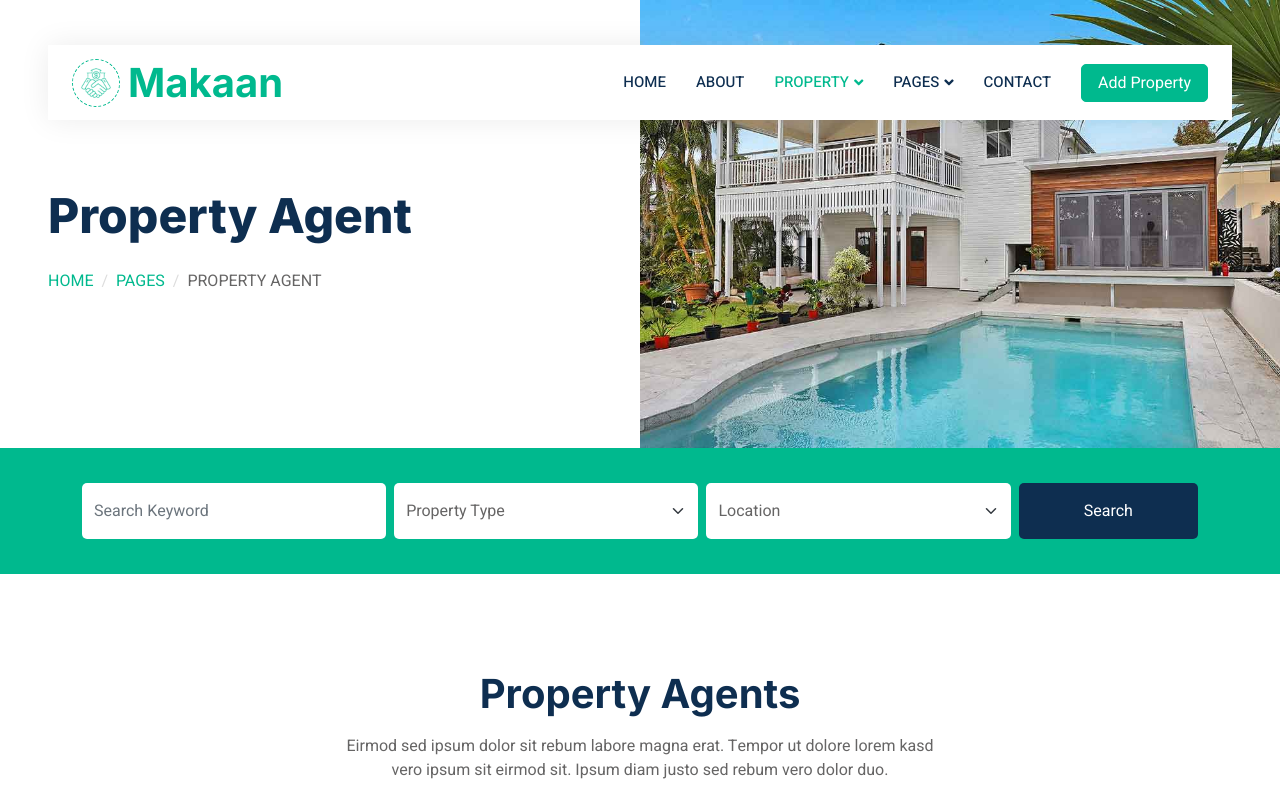
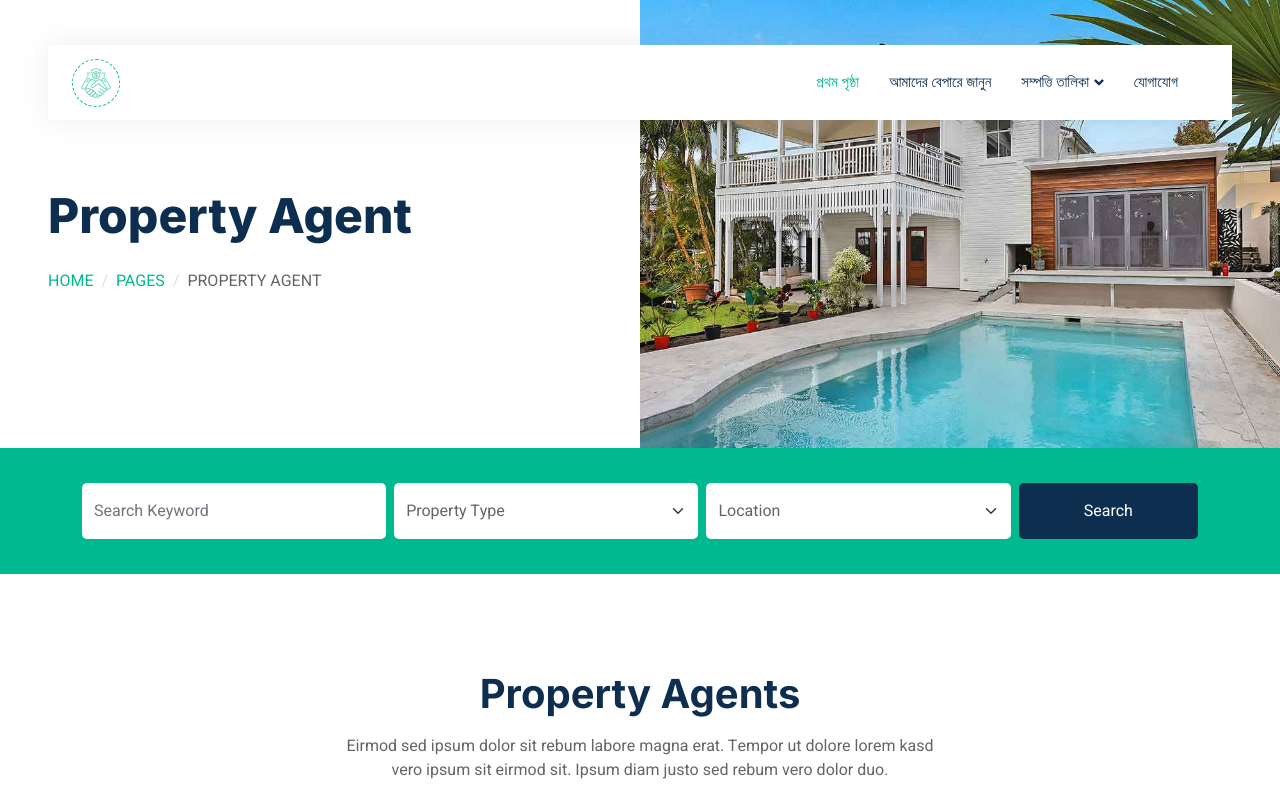
Before and after one commit to jahids-web/Land-Communication, a plain HTML site: page Land-Communication/property-agent.html in a window 1280 px wide. Shown: the top 800 px of the page. Drawn offline with nearby package versions, Linux system fonts and the light colour scheme.

Commit message:
Change some code

```diff
--- a/Land-Communication/property-agent.html
+++ b/Land-Communication/property-agent.html
@@ -42,45 +42,45 @@
         <!-- Spinner End -->
 
 
-        <!-- Navbar Start -->
-        <div class="container-fluid nav-bar bg-transparent">
+         <!-- Navbar Start -->
+         <div class="container-fluid nav-bar bg-transparent">
             <nav class="navbar navbar-expand-lg bg-white navbar-light py-0 px-4">
                 <a href="index.html" class="navbar-brand d-flex align-items-center text-center">
                     <div class="icon p-2 me-2">
                         <img class="img-fluid" src="img/icon-deal.png" alt="Icon" style="width: 30px; height: 30px;">
                     </div>
-                    <h1 class="m-0 text-primary">Makaan</h1>
+                    <h1 class="m-0 text-primary"></h1>
                 </a>
                 <button type="button" class="navbar-toggler" data-bs-toggle="collapse" data-bs-target="#navbarCollapse">
                     <span class="navbar-toggler-icon"></span>
                 </button>
                 <div class="collapse navbar-collapse" id="navbarCollapse">
                     <div class="navbar-nav ms-auto">
-                        <a href="index.html" class="nav-item nav-link">Home</a>
-                        <a href="about.html" class="nav-item nav-link">About</a>
+                        <a href="index.html" class="nav-item nav-link active">প্রথম পৃষ্ঠা</a>
+                        <a href="about.html" class="nav-item nav-link">আমাদের বেপারে জানুন</a>
                         <div class="nav-item dropdown">
-                            <a href="#" class="nav-link dropdown-toggle active" data-bs-toggle="dropdown">Property</a>
+                            <a href="#" class="nav-link dropdown-toggle" data-bs-toggle="dropdown">সম্পত্তি তালিকা</a>
                             <div class="dropdown-menu rounded-0 m-0">
-                                <a href="property-list.html" class="dropdown-item">Property List</a>
-                                <a href="property-type.html" class="dropdown-item">Property Type</a>
-                                <a href="property-agent.html" class="dropdown-item active">Property Agent</a>
+                                <a href="property-list.html" class="dropdown-item">জমি</a>
+                                <a href="property-type.html" class="dropdown-item">বাড়ি</a>
+                                <a href="property-agent.html" class="dropdown-item">ফ্ল্যাট</a>
+                                <a href="property-agent.html" class="dropdown-item">কারখানা</a>
                             </div>
                         </div>
-                        <div class="nav-item dropdown">
+                        <!-- <div class="nav-item dropdown">
                             <a href="#" class="nav-link dropdown-toggle" data-bs-toggle="dropdown">Pages</a>
                             <div class="dropdown-menu rounded-0 m-0">
                                 <a href="testimonial.html" class="dropdown-item">Testimonial</a>
                                 <a href="404.html" class="dropdown-item">404 Error</a>
                             </div>
-                        </div>
-                        <a href="contact.html" class="nav-item nav-link">Contact</a>
+                        </div> -->
+                        <a href="contact.html" class="nav-item nav-link">যোগাযোগ</a>
                     </div>
-                    <a href="" class="btn btn-primary px-3 d-none d-lg-flex">Add Property</a>
+                    <!-- <a href="" class="btn btn-primary px-3 d-none d-lg-flex">Add Property</a> -->
                 </div>
             </nav>
         </div>
         <!-- Navbar End -->
-
 
         <!-- Header Start -->
         <div class="container-fluid header bg-white p-0">
```
